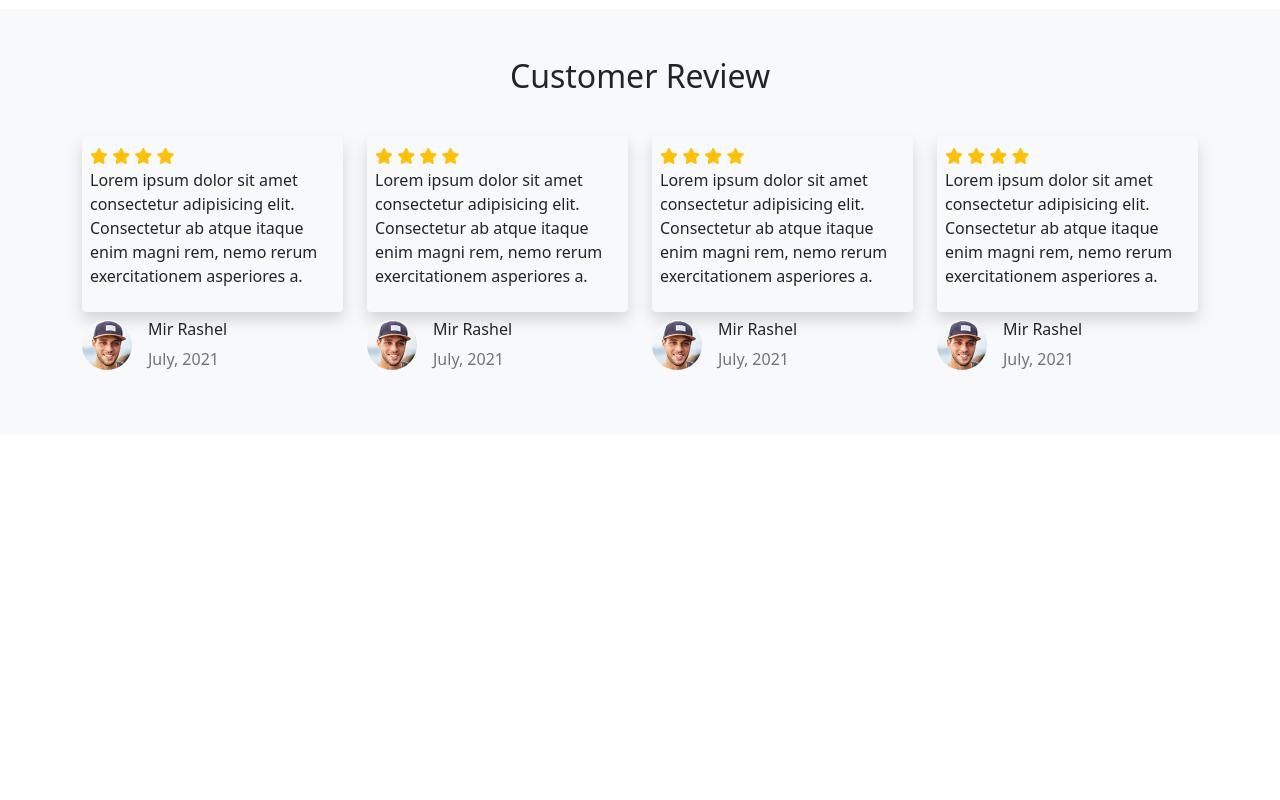
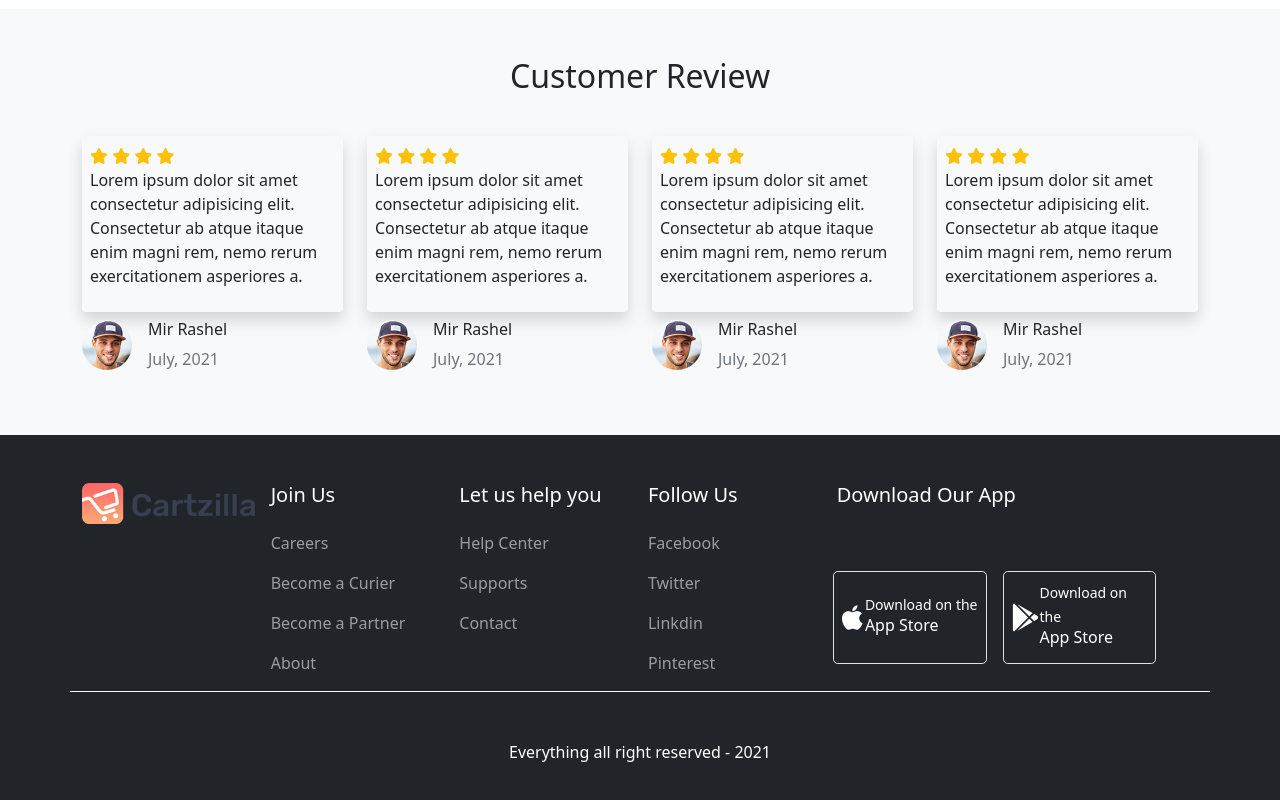
Before and after one commit to rashel68/cartzilla-food-blog, a plain HTML site: page index.html in a window 1280 px wide. Shown: the part 2866-3666 px from the top of the page. Before the commit the page ends 3301 px from the top, so only its background shows below. Drawn offline with nearby package versions, Linux system fonts and the light colour scheme.

Commit message:
everything ok

```diff
--- a/index.html
+++ b/index.html
@@ -353,10 +353,83 @@
         </div>
     </section>
 
-    <footer class="footer-part">
-        <section class="container">
+    <footer class="footer-part bg-dark py-5">
+        <section class="container border-bottom border-light">
+            <div class="row g-3">
+                <div class="col-lg-2">
+                    <img class="img-fluid" src="images/logo-dark.png" alt="">
+                </div>
+                <div class="col-lg-2">
+                    <div class="footer-item">
+                        <h5 class="text-white">Join Us</h5>
+                    <div class="navbar navbar-dark">
+                    <ul class="navbar-nav">
+                        <li class="nav-item"><a href="#" class="nav-link">Careers</a></li>
+                        <li class="nav-item"><a href="#" class="nav-link">Become a Curier</a></li>
+                        <li class="nav-item"><a href="#" class="nav-link">Become a Partner</a></li>
+                        <li class="nav-item"><a href="#" class="nav-link">About</a></li>
+                    </ul>
+                    </div>
+                    </div>
+                </div>
+                <div class="col-lg-2">
+                    <div class="footer-item">
+                        <h5 class="text-white">Let us help you</h5>
+                    <div class="navbar navbar-dark">
+                    <ul class="navbar-nav">
+                        <li class="nav-item"><a href="#" class="nav-link">Help Center</a></li>
+                        <li class="nav-item"><a href="#" class="nav-link">Supports</a></li>
+                        <li class="nav-item"><a href="#" class="nav-link">Contact</a></li>
+                    </ul>
+                    </div>
+                    </div>
+                </div>
+                <div class="col-lg-2">
+                    <div class="footer-item">
+                        <h5 class="text-white">Follow Us</h5>
+                    <div class="navbar navbar-dark">
+                    <ul class="navbar-nav">
+                        <li class="nav-item"><a href="#" class="nav-link">Facebook</a></li>
+                        <li class="nav-item"><a href="#" class="nav-link">Twitter</a></li>
+                        <li class="nav-item"><a href="#" class="nav-link">Linkdin</a></li>
+                        <li class="nav-item"><a href="#" class="nav-link">Pinterest</a></li>
+                    </ul>
+                    </div>
+                    </div>
+                </div>
+                <div class="col-lg-4">
+                    <div class="row text-white">
+                        <div class="col-lg-12">
+                            <h5 class="text-white">Download Our App</h5>
+                        </div>
+                        <div class="col-lg-12">
+                            <div class="row g-2 mt-5">
+                                <div class="col-lg-5 p-2 d-flex justify-content-between align-items-center rounded-3 bg-dark border border-secondery">
+                                    <div class="download-icon fs-3"><i class="fab fa-apple"></i></div>
+                                    <div class="download-txt">
+                                        <small>Download on the</small>
+                                        <h6>App Store</h6>
+                                    </div>
+                                </div>
+                                <div class="col-lg-5 ms-3 p-2 d-flex justify-content-between align-items-center rounded-3 bg-dark border border-secondery">
+                                    <div class="download-icon fs-3"><i class="fab fa-google-play"></i></div>
+                                    <div class="download-txt">
+                                        <small>Download on the</small>
+                                        <h6>App Store</h6>
+                                    </div>
+                                </div>
+                            </div>
+                        </div>
+                    </div>
+                </div>
+            </div>
+        </section>
+        <div class="container pt-5">
+            <div class="footer">
+                <div class="footer-left text-center text-white"><p>Everything all right reserved - 2021</p></div>
 
-        </section>
+            </div>
+        </div>
     </footer>
 
 
```
